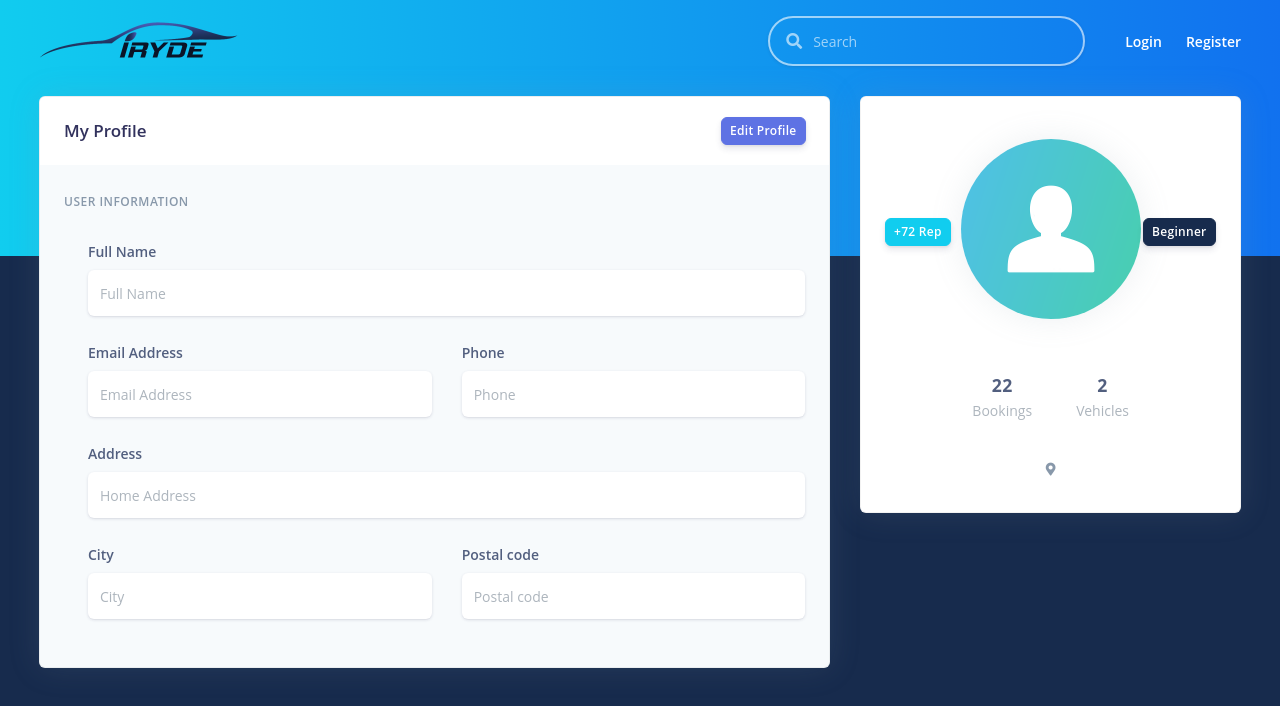
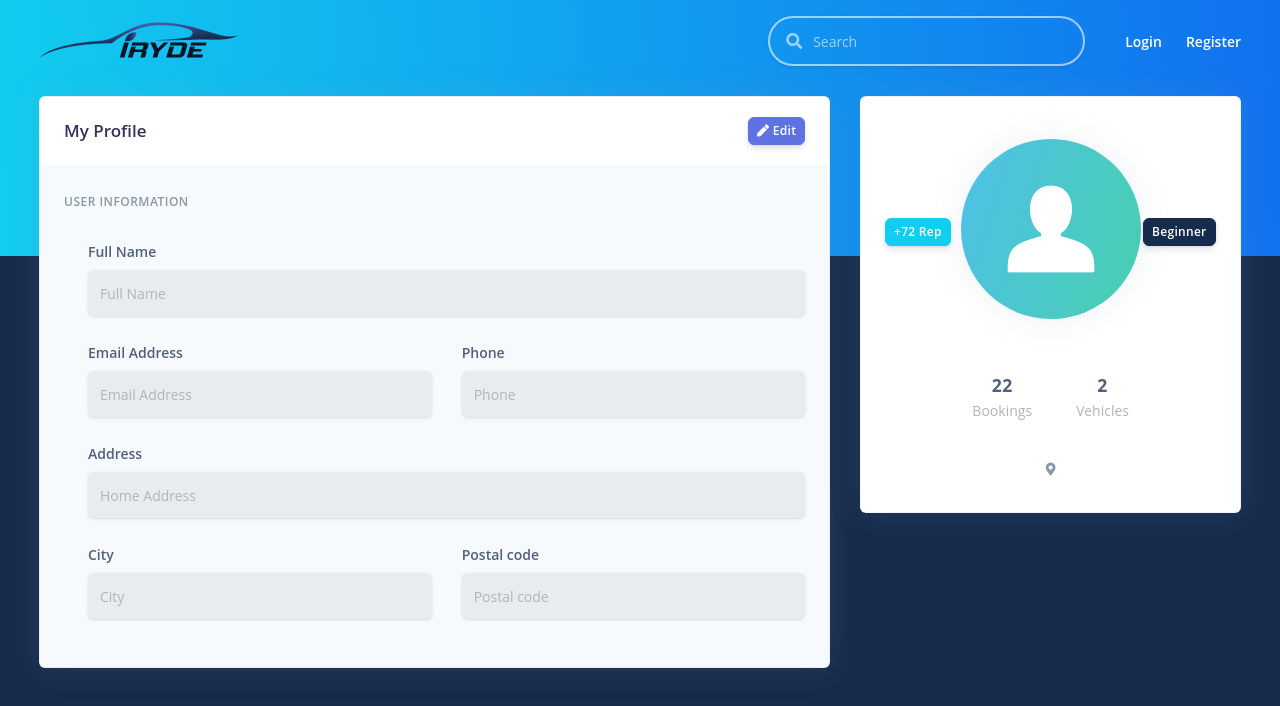
Before and after one commit to randularsw/iRYDE, a React (Create React App) app in the folder web/: page /profile in a window 1280 px wide. Shown: the top 706 px of the page. Built offline with nearby package versions, Linux system fonts and the light colour scheme.

Commit message:
edit profile form ui

```diff
--- a/web/src/components/admin/vehicleType.jsx
+++ b/web/src/components/admin/vehicleType.jsx
@@ -153,12 +153,12 @@ class VehicleType extends Component {
                             <td>&nbsp;</td>
                             <td className="text-left">
                               <Col md="2">
-                                <button
+                                {/* <button
                                   onClick={(e) => this.clearAll()}
                                   className="btn btn-default btn-lg"
                                 >
                                   Clear All
-                                </button>
+                                </button> */}
                               </Col>
                             </td>
                           </tr>
--- a/web/src/components/auth/profile.jsx
+++ b/web/src/components/auth/profile.jsx
@@ -17,14 +17,29 @@ import Header from "components/shared/header";
 class Profile extends Component {
   static contextType = UserContext;
 
+  state = {
+    edit: false,
+  };
+
   // async componentDidMount() {
   //   const userData = await this.context.currentUser();
   //   this.setState(userData);
-  //   // console.log(data);
+  //   console.log(this.state.userData);
   // }
+
+  toggleEdit = () => {
+    if (this.state.edit) {
+      //
+    } else {
+      //
+    }
+    const edit = !this.state.edit;
+    this.setState({ edit });
+  };
 
   render() {
     const { user, isAuthenticated } = this.context.state;
+    const { edit } = this.state;
     return (
       <>
         <Header />
@@ -126,11 +141,11 @@ class Profile extends Component {
                     <Col className="text-right" xs="4">
                       <Button
                         color="primary"
-                        href="#pablo"
-                        onClick={(e) => e.preventDefault()}
                         size="sm"
+                        onClick={this.toggleEdit}
                       >
-                        Edit Profile
+                        <i class="fas fa-pen"></i>{" "}
+                        {edit ? "Save" : "Edit"}
                       </Button>
                     </Col>
                   </Row>
@@ -152,10 +167,11 @@ class Profile extends Component {
                             </label>
                             <Input
                               className="form-control-alternative"
-                              // defaultValue="Lucky"
+                              defaultValue={user?.name}
                               id="input-name"
                               placeholder="Full Name"
                               type="text"
+                              disabled={edit ? "" : "true"}
                             />
                           </FormGroup>
                         </Col>
@@ -171,9 +187,11 @@ class Profile extends Component {
                             </label>
                             <Input
                               className="form-control-alternative"
+                              defaultValue={user?.email}
                               id="input-email"
                               placeholder="Email Address"
                               type="email"
+                              disabled
                             />
                           </FormGroup>
                         </Col>
@@ -187,10 +205,11 @@ class Profile extends Component {
                             </label>
                             <Input
                               className="form-control-alternative"
-                              // defaultValue="0771234567"
+                              defaultValue={user?.phone}
                               id="input-phone"
                               placeholder="Phone"
                               type="text"
+                              disabled={edit ? "" : "true"}
                             />
                           </FormGroup>
                         </Col>
@@ -213,10 +232,11 @@ class Profile extends Component {
                             </label>
                             <Input
                               className="form-control-alternative"
-                              // defaultValue="Bld Mihail Kogalniceanu, nr. 8 Bl 1, Sc 1, Ap 09"
+                              defaultValue={user?.address}
                               id="input-address"
                               placeholder="Home Address"
                               type="text"
+                              disabled={edit ? "" : "true"}
                             />
                           </FormGroup>
                         </Col>
@@ -232,10 +252,11 @@ class Profile extends Component {
                             </label>
                             <Input
                               className="form-control-alternative"
-                              // defaultValue="New York"
+                              defaultValue={user?.city}
                               id="input-city"
                               placeholder="City"
                               type="text"
+                              disabled={edit ? "" : "true"}
                             />
                           </FormGroup>
                         </Col>
@@ -250,8 +271,10 @@ class Profile extends Component {
                             <Input
                               className="form-control-alternative"
                               id="input-postal-code"
+                              defaultValue={user?.postal}
                               placeholder="Postal code"
                               type="number"
+                              disabled={edit ? "" : "true"}
                             />
                           </FormGroup>
                         </Col>
--- a/web/src/components/auth/spRegister.jsx
+++ b/web/src/components/auth/spRegister.jsx
@@ -154,12 +154,12 @@ const SpRegister = (props) => {
           </div>
         )}
       </FormGroup>
-      <div className="text-muted font-italic">
+      {/* <div className="text-muted font-italic">
         <small>
           password strength:{" "}
           <span className="text-success font-weight-700">strong</span>
         </small>
-      </div>
+      </div> */}
       <Row className="my-4">
         <Col xs="12">
           <div className="custom-control custom-control-alternative custom-checkbox">
--- a/web/src/components/auth/voRegister.jsx
+++ b/web/src/components/auth/voRegister.jsx
@@ -154,12 +154,12 @@ const VoRegister = (props) => {
           </div>
         )}
       </FormGroup>
-      <div className="text-muted font-italic">
+      {/* <div className="text-muted font-italic">
         <small>
           password strength:{" "}
           <span className="text-success font-weight-700">strong</span>
         </small>
-      </div>
+      </div> */}
       <Row className="my-4">
         <Col xs="12">
           <div className="custom-control custom-control-alternative custom-checkbox">
--- a/web/src/components/home.jsx
+++ b/web/src/components/home.jsx
@@ -17,6 +17,17 @@ class Home extends Component {
   state = {
     items: [],
   };
+
+  async componentDidMount() {
+    const userData = await this.context.currentUser();
+    if (userData?.user?.type === "sp") {
+      this.props.history.push("/about");
+      // window.location = "/";
+    }else if (userData?.user?.type === "ad") {
+      this.props.history.push("/admin/vehicleType");
+      // window.location = "/";
+    }
+  }
 
   render() {
     const { user, isAuthenticated } = this.context.state;
--- a/web/src/sidebarRoutes.js
+++ b/web/src/sidebarRoutes.js
@@ -43,13 +43,13 @@ var sidebarRoutes = [
     component: VehicleType,
     actor: "ad",
   },
-  {
-    path: "/tags",
-    name: "Tags",
-    icon: "ni ni-planet text-blue",
-    component: Home,
-    actor: "ad",
-  },
+  // {
+  //   path: "/tags",
+  //   name: "Tags",
+  //   icon: "ni ni-planet text-blue",
+  //   component: Home,
+  //   actor: "ad",
+  // },
   //routes for service providers
   // {
   //   path: "/service-providers",
```
Also changed, not shown: web/src/components/promotionlist/promotionsView.jsx (+11 -29 lines).
